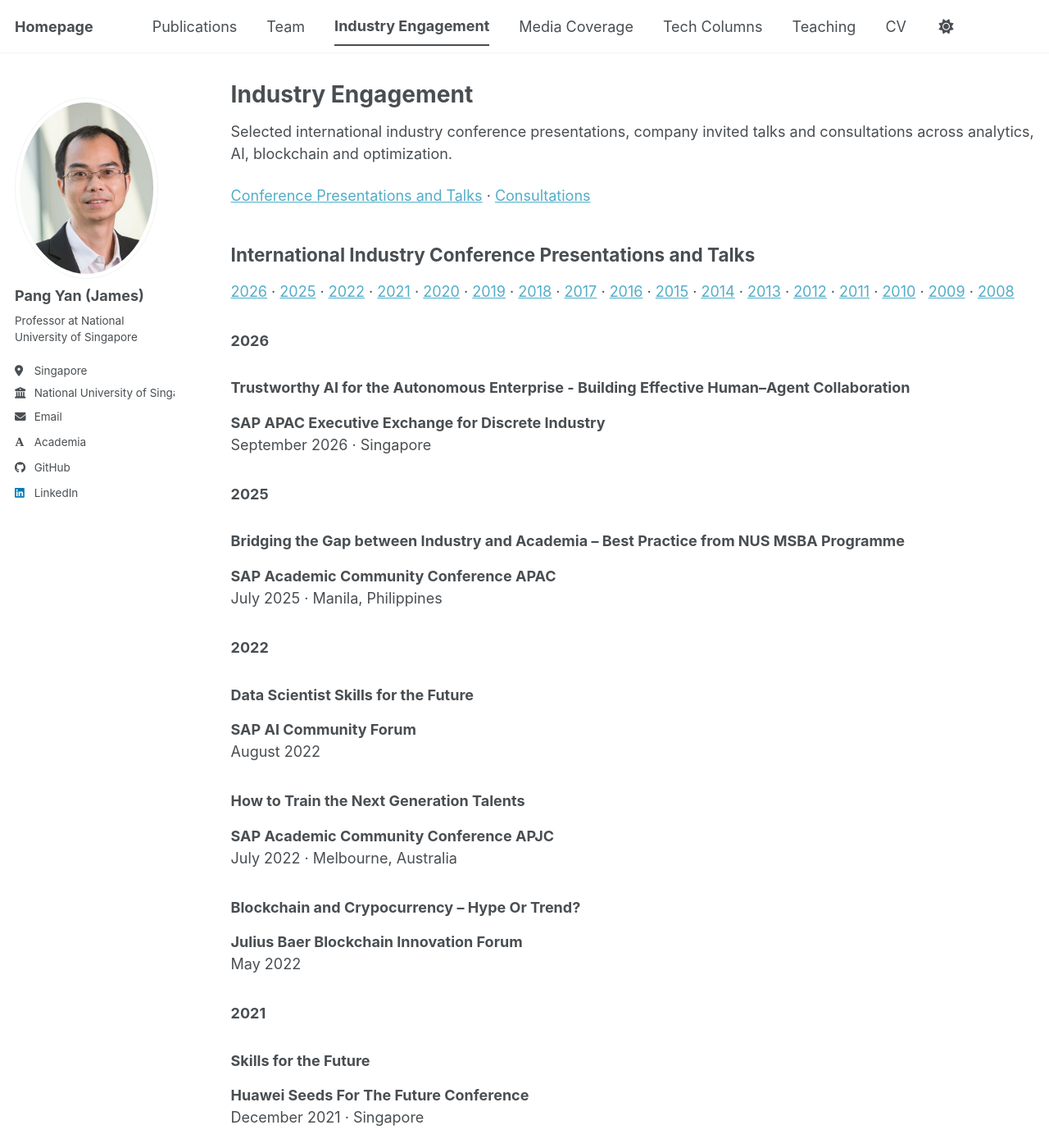
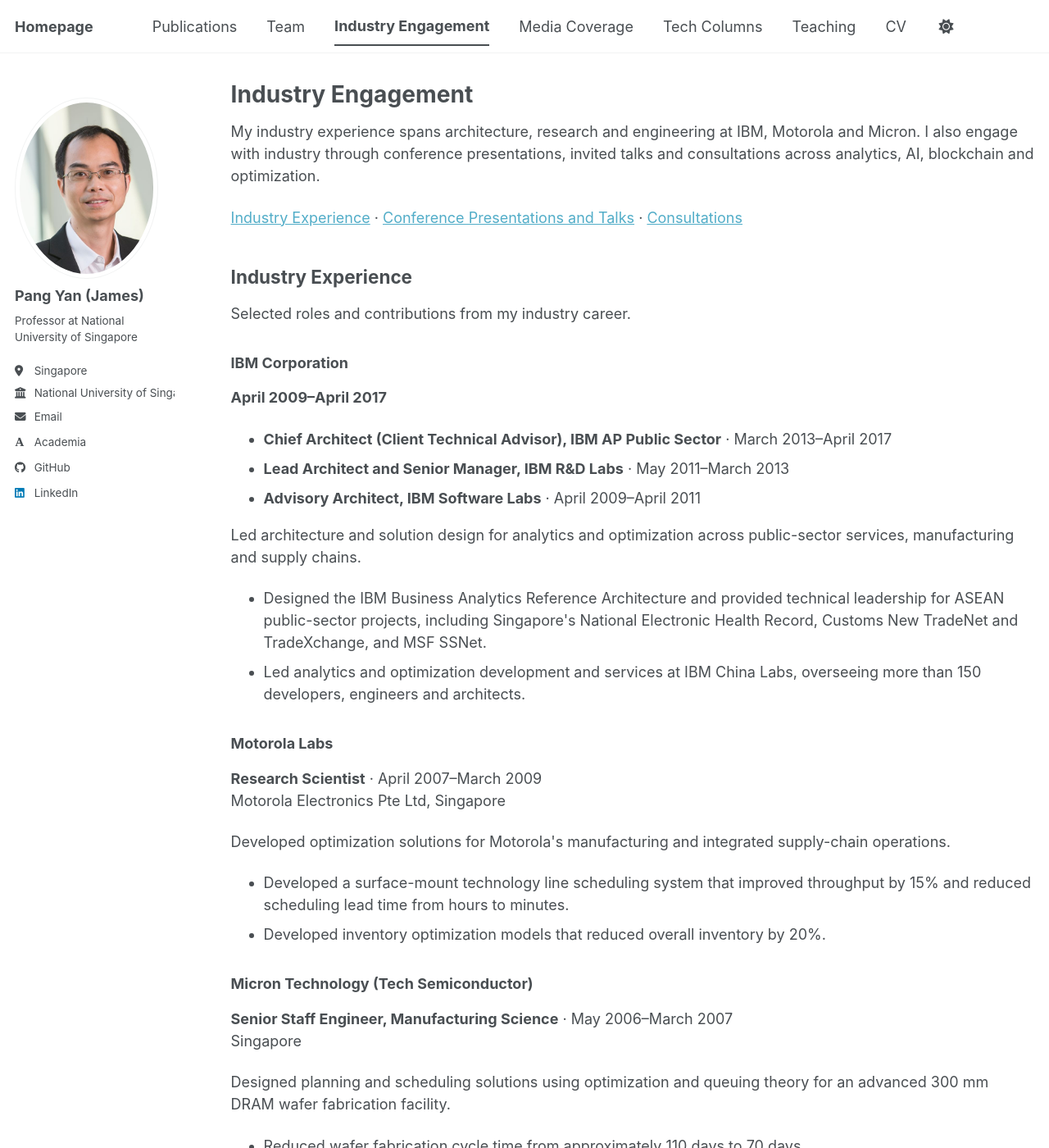
Before and after one commit to jamespangyan/jamespangyan.github.io, a Jekyll site: the page built from _pages/talks.html, in a window 1280 px wide and 1400 px high. Shown: the whole window at 82% size. Built offline with Jekyll 4.4.1, drawn with Linux system fonts in a browser that asks for light colours; some web fonts are replaced; a script bundle is joined from its source files by our own code; library files that are not in the unit come from our copies; some of the changed text lies outside the part shown.

Commit message:
Add industry career highlights to Industry Engagement

```diff
--- a/_pages/talks.html
+++ b/_pages/talks.html
@@ -5,8 +5,49 @@
 author_profile: true
 ---
 
-<p>Selected international industry conference presentations, company invited talks and consultations across analytics, AI, blockchain and optimization.</p>
-<p><a href="#conference-talks">Conference Presentations and Talks</a> &middot; <a href="#consultations">Consultations</a></p>
+<p>My industry experience spans architecture, research and engineering at IBM, Motorola and Micron. I also engage with industry through conference presentations, invited talks and consultations across analytics, AI, blockchain and optimization.</p>
+<nav aria-label="Industry engagement sections">
+  <p><a href="#industry-experience">Industry Experience</a> &middot; <a href="#conference-talks">Conference Presentations and Talks</a> &middot; <a href="#consultations">Consultations</a></p>
+</nav>
+
+<h2 id="industry-experience">Industry Experience</h2>
+<p>Selected roles and contributions from my industry career.</p>
+
+<section aria-labelledby="experience-ibm">
+  <h3 id="experience-ibm">IBM Corporation</h3>
+  <p><strong>April 2009–April 2017</strong></p>
+  <ul>
+    <li><strong>Chief Architect (Client Technical Advisor), IBM AP Public Sector</strong> &middot; March 2013–April 2017</li>
+    <li><strong>Lead Architect and Senior Manager, IBM R&amp;D Labs</strong> &middot; May 2011–March 2013</li>
+    <li><strong>Advisory Architect, IBM Software Labs</strong> &middot; April 2009–April 2011</li>
+  </ul>
+  <p>Led architecture and solution design for analytics and optimization across public-sector services, manufacturing and supply chains.</p>
+  <ul>
+    <li>Designed the IBM Business Analytics Reference Architecture and provided technical leadership for ASEAN public-sector projects, including Singapore's National Electronic Health Record, Customs New TradeNet and TradeXchange, and MSF SSNet.</li>
+    <li>Led analytics and optimization development and services at IBM China Labs, overseeing more than 150 developers, engineers and architects.</li>
+  </ul>
+</section>
+
+<section aria-labelledby="experience-motorola">
+  <h3 id="experience-motorola">Motorola Labs</h3>
+  <p><strong>Research Scientist</strong> &middot; April 2007–March 2009<br />Motorola Electronics Pte Ltd, Singapore</p>
+  <p>Developed optimization solutions for Motorola's manufacturing and integrated supply-chain operations.</p>
+  <ul>
+    <li>Developed a surface-mount technology line scheduling system that improved throughput by 15% and reduced scheduling lead time from hours to minutes.</li>
+    <li>Developed inventory optimization models that reduced overall inventory by 20%.</li>
+  </ul>
+</section>
+
+<section aria-labelledby="experience-micron">
+  <h3 id="experience-micron">Micron Technology (Tech Semiconductor)</h3>
+  <p><strong>Senior Staff Engineer, Manufacturing Science</strong> &middot; May 2006–March 2007<br />Singapore</p>
+  <p>Designed planning and scheduling solutions using optimization and queuing theory for an advanced 300 mm DRAM wafer fabrication facility.</p>
+  <ul>
+    <li>Reduced wafer fabrication cycle time from approximately 110 days to 70 days.</li>
+    <li>Increased wafer fabrication throughput by 3–5%.</li>
+  </ul>
+</section>
+<p><a href="{{ '/cv-json/' | relative_url }}">View my CV for the full career history</a></p>
 
 <h2 id="conference-talks">International Industry Conference Presentations and Talks</h2>
 {% assign talks_by_year = site.data.industry_engagement.talks | group_by: "year" %}
```
